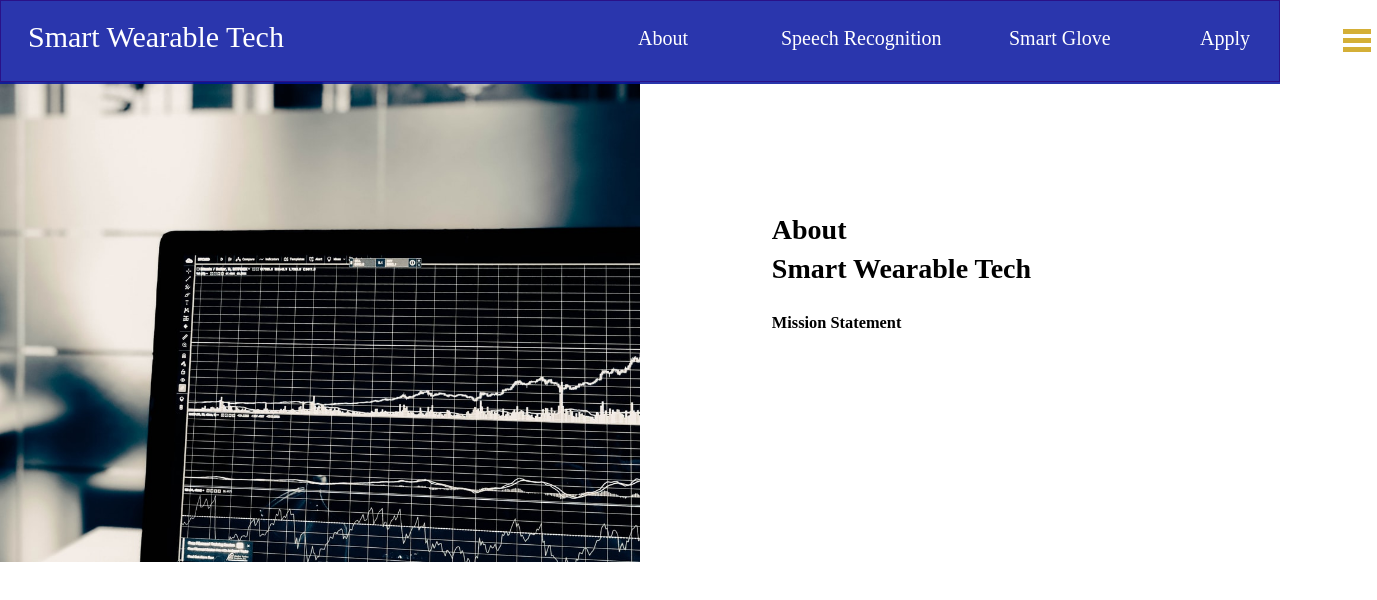
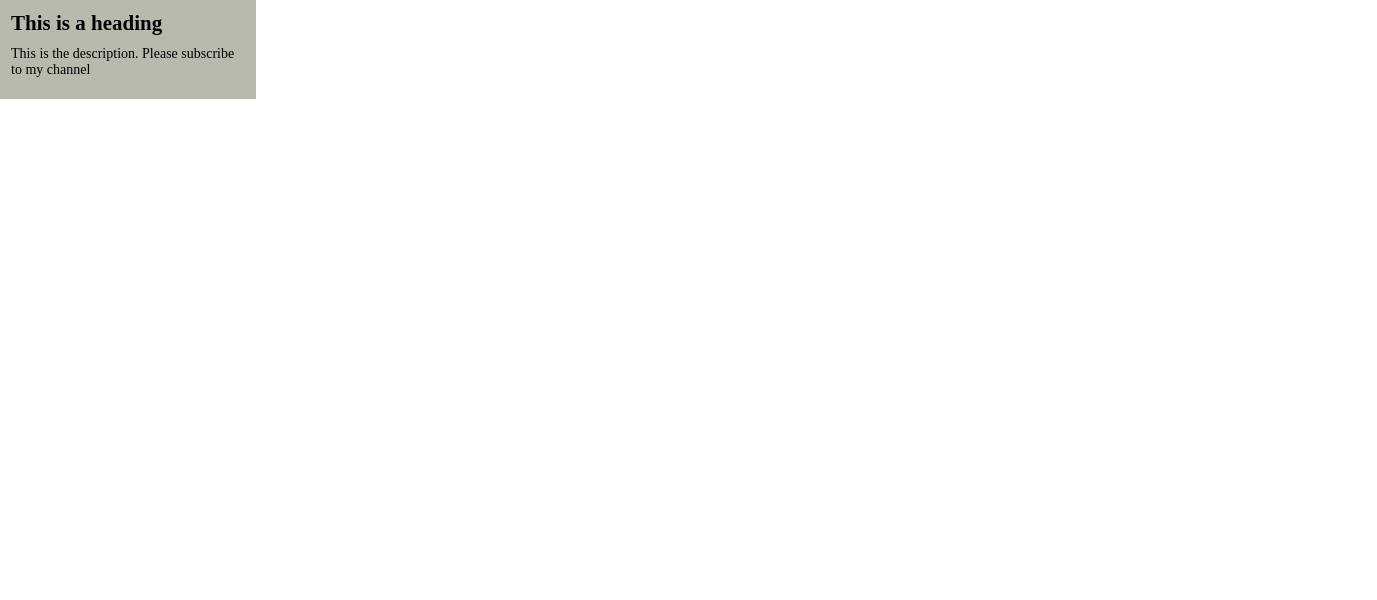
Before and after one commit to akiramcphee/swt_website, a React (Create React App) app: page / in a window 1280 px wide. Shown: the top 600 px of the page, 1377 px wide, since content can reach past the window. Built offline with nearby package versions, Linux system fonts and the light colour scheme.

Commit message:
Finished page heading and description

```diff
--- a/src/App.js
+++ b/src/App.js
@@ -8,8 +8,7 @@ import About from './About/About';
 function App() {
   return(
     <div>
-        {/* <Home></Home> */}
-        <About></About>
+        <Home></Home>
     </div>
   );
 }
--- a/src/Home/Home.js
+++ b/src/Home/Home.js
@@ -1,5 +1,6 @@
 import React from 'react'
 import Navbar from '../components/Navbar'
+import Heading from '../components/Heading/Heading';
 import './Home.css'
 import team from '../images/team.jpg'
 
@@ -8,7 +9,7 @@ console.log(team);
 export default function Home() {
     return (
         <div>
-            <div class="header">
+            {/* <div class="header">
                 <Navbar></Navbar>
             </div>
             <div className="row">
@@ -20,6 +21,9 @@ export default function Home() {
                 </div>
             </div>
 
+            </div> */}
+            <div className='headingBox'>
+                <Heading></Heading>
             </div>
 
 
--- /dev/null
+++ b/src/components/Heading/Heading.css
@@ -0,0 +1,14 @@
+.box {
+    border: 1px solid #b9baae;
+    background-color: #b9baae;
+    margin-right: auto;
+    width: 20%;
+}
+h2 {
+    margin: 10px;
+}
+p {
+    margin-left: 10px;
+    margin-right: 10px;
+    margin-bottom: 20px;
+}
--- /dev/null
+++ b/src/components/Heading/Heading.js
@@ -0,0 +1,15 @@
+import React from 'react'
+import './Heading.css'
+
+export default function Heading() {
+    return (
+        <div class='box'>
+            <h2>
+                This is a heading
+            </h2>
+            <p>
+                This is the description. Please subscribe to my channel
+            </p>
+        </div>
+    )
+}
```
